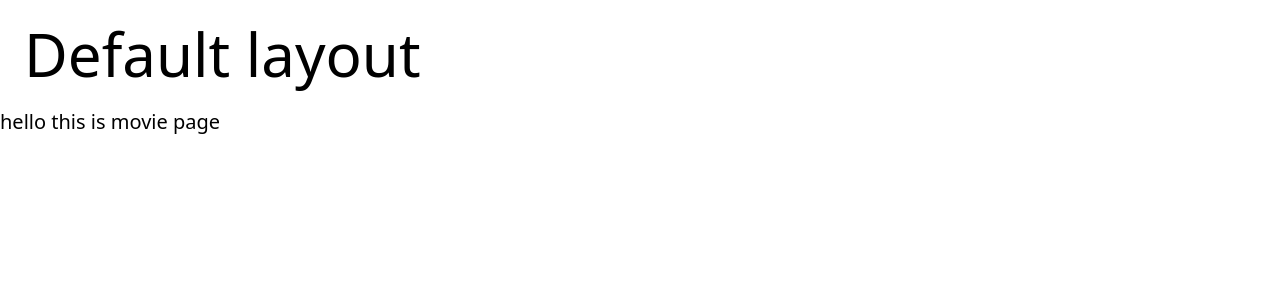
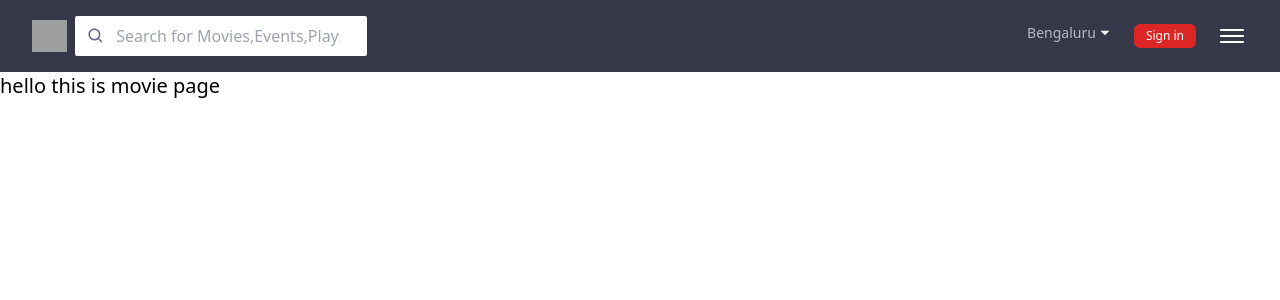
Before and after one commit to AshishPhogat/book-my-show, a React (Create React App) app: page /movie in a window 1280 px wide. Shown: the top 300 px of the page. Built offline with nearby package versions, Linux system fonts and the light colour scheme; grey boxes are pictures that could not be loaded.

Commit message:
created Navbar

```diff
--- a/package.json
+++ b/package.json
@@ -9,6 +9,7 @@
     "@testing-library/user-event": "^12.8.3",
     "react": "^17.0.2",
     "react-dom": "^17.0.2",
+    "react-icons": "^4.2.0",
     "react-router-dom": "^5.2.1",
     "react-scripts": "4.0.3",
     "web-vitals": "^1.1.2"
--- /dev/null
+++ b/src/components/Navbar/navbar.component.jsx
@@ -0,0 +1,85 @@
+import React from "react";
+import {BiChevronRight,BiSearch} from "react-icons/bi"
+import {IoMdArrowDropdown,IoIosMenu} from "react-icons/io"
+
+const NavSm = () => {
+    return <>
+        <div className = "flex items-center justify-between h-10">
+            <div  >
+                <h3 className ="text-xl font-bold  pt-3 h-12">It All Starts Here!</h3>
+                <span className = "text-xs text-bms-200 flex items-center pb-1.5 font-light ">
+                    Bengaluru <BiChevronRight />
+                </span>
+            </div>
+            <div>
+                <BiSearch className = "text-2xl"/>
+            </div>
+        </div>
+    </>
+};
+const NavMd = () => {
+    return (
+        <>
+           <div className ="flex items-center w-full bg-white gap-3 px-3 py-2 rounded-sm">
+               <BiSearch  className ="text-bms-500 text-xl" />
+               <input type = "search"
+               placeholder = "Search for Movies,Events,Plays,Sports and Activities"
+               className = "w-full bg-transparent border-none focus:outline-none" />
+           </div>
+        </>
+    );
+};
+const NavLg = () => {
+    return(
+        <>
+        <div className="container mx-auto px-4 items-center  flex justify-between">
+            <div className="flex items-center gap-2">
+                <div className="w-10 h-8">
+                    <img  className="h-full w-full"
+                    src="https://res.cloudinary.com/crunchbase-production/image/upload/c_lpad,h_170,w_170,f_auto,b_white,q_auto:eco,dpr_1/v1490416068/snddxyieomgp4s7sj7bp.png"
+                    alt="logo"
+                    />
+                </div>
+                <div className ="flex items-center w-full bg-white gap-3 px-3 py-2 rounded-sm">
+                    <BiSearch  className ="text-bms-500 text-xl" />
+                    <input type = "search"
+                    placeholder = "Search for Movies,Events,Plays,Sports and Activities"
+                    className = "w-full bg-transparent border-none focus:outline-none" />
+                </div>
+            </div>
+            <div className="flex items-center gap-5 ">
+                <span className = "text-sm font-normal text-bms-200 flex items-center pb-1.5 font-light ">
+                        Bengaluru <IoMdArrowDropdown className="text-gray-50 text-lg" />
+                </span>
+                <button className="bg-red-600 py-1 px-3 rounded-md w-18 text-xs font-light">Sign in</button>
+                <div className="w-8 h-8 ">
+                    <IoIosMenu className="w-full h-full "/>
+                </div>
+            </div>
+        </div>
+        </>
+    );
+};
+
+
+
+const Navbar= ()=>{
+    return <>
+        <nav className = "bg-bms-700 text-white p-4 md:pb-0 lg:p-4">
+            <div className = "md:hidden">
+                {/*Mobile devices */}
+                <NavSm />
+            </div>
+            <div className = "hidden  md:flex lg:hidden">
+                {/*Medium screen devices */}
+                <NavMd />
+                </div>
+            <div className = "hidden lg:flex ">
+                {/*Large screen devices */}
+                <NavLg />
+                </div>
+        </nav>
+    </>
+};
+
+export default Navbar ;
--- a/src/layouts/default.layout.jsx
+++ b/src/layouts/default.layout.jsx
@@ -1,9 +1,13 @@
 import React from "react";
+
+
+//Components
+import Navbar from "../components/Navbar/navbar.component";
 
 const DefaultLayout = (props)=>{
     return <>
     <div>
-        <h1 className = "text-6xl p-6">Default layout</h1>
+        <Navbar />
         {props.children}
     </div>
     </>
--- a/tailwind.config.js
+++ b/tailwind.config.js
@@ -16,7 +16,21 @@ module.exports = {
           700: '#7d3a09',
           800: '#4b2306',
           900: '#1a0b00',
+        },
+        bms :
+        {
+          50: '#edf1fc',
+          100: '#d3d4e1',
+          200: '#b6b8c9',
+          300: '#989bb2',
+          400: '#7c7f9b',
+          500: '#636582',
+          600: '#4c4f66',
+          700: '#363849',
+          800: '#21222e',
+          900: '#0a0a16',
         }
+
       }
     },
   },
```
Also changed, not shown: 1 other file (tests, documents, lock files or other folders).
